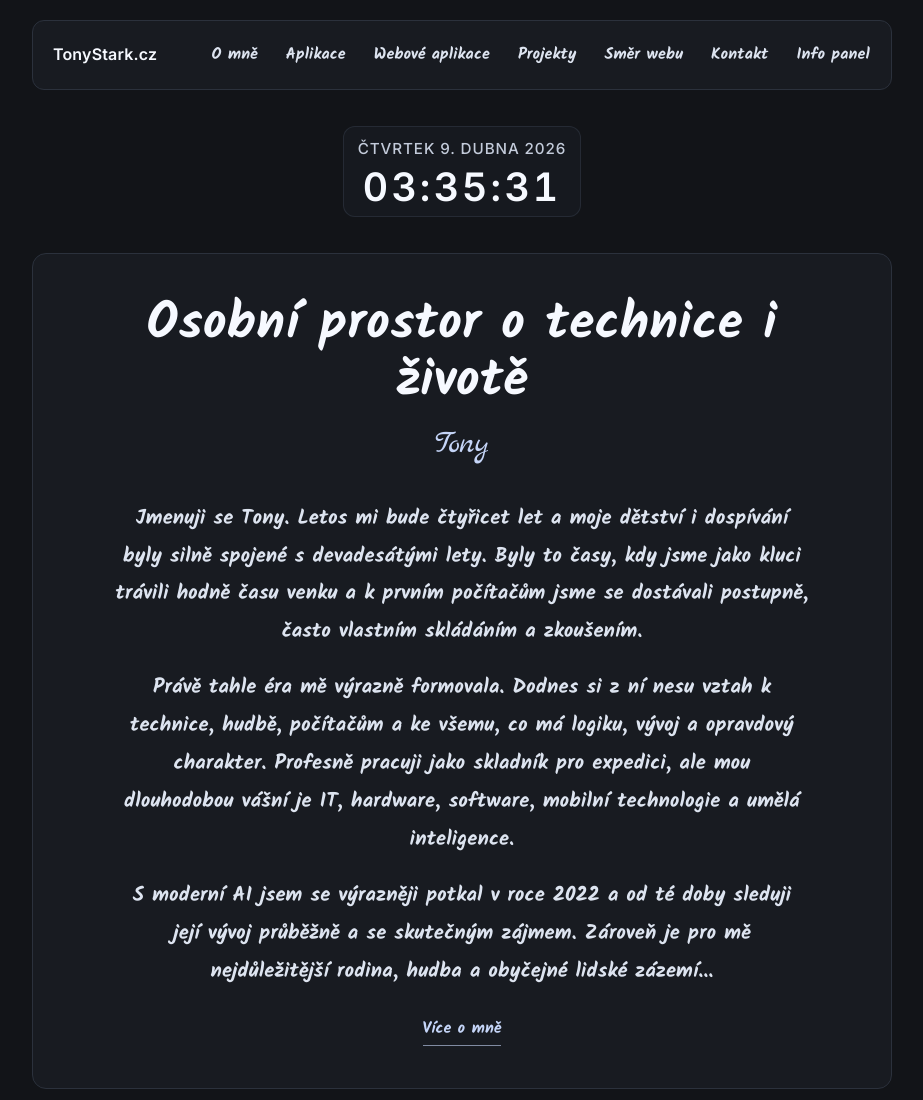
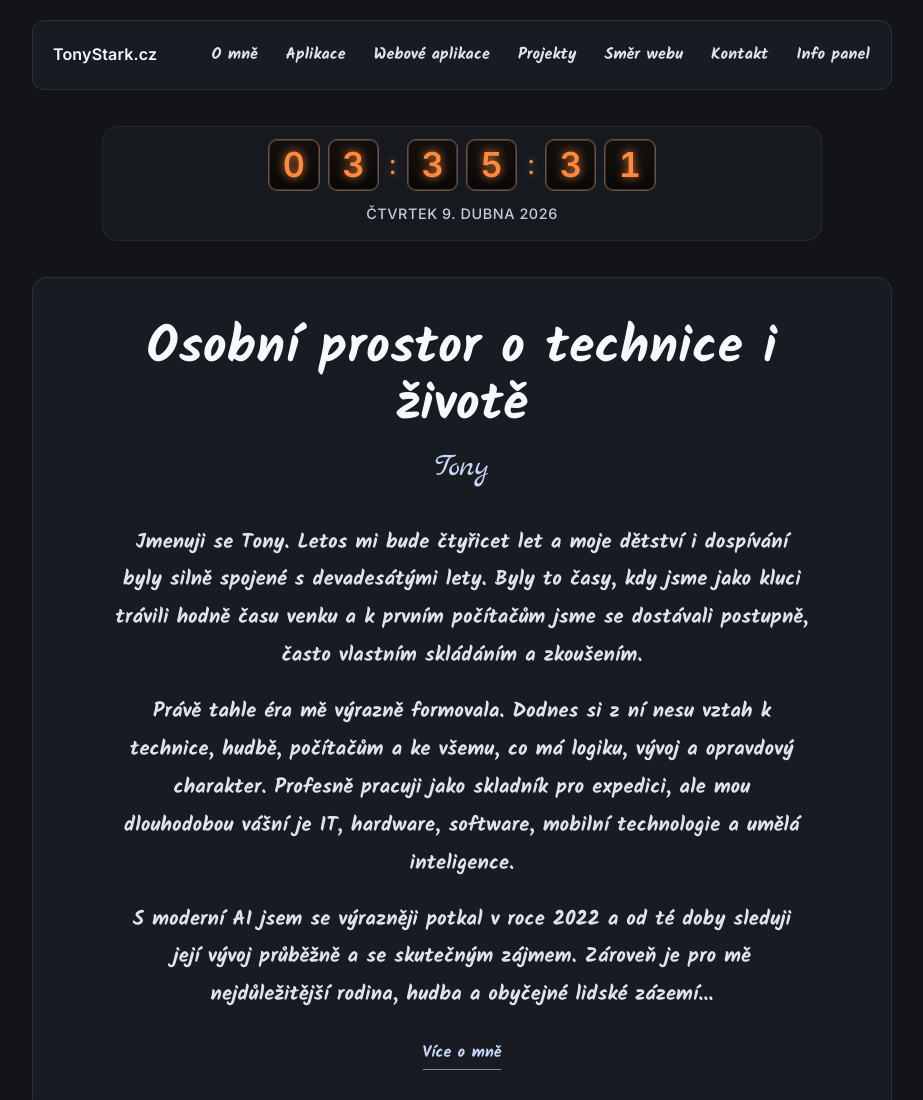
Before and after one commit to TonyStark-collab/tonystark.cz, a plain HTML site: page index.html in a window 1280 px wide. Shown: the top 1100 px of the page, without its empty margins (178-1101 px from the left). Drawn offline with Linux system fonts and the light colour scheme.

Commit message:
Přidat minimalistické digitronové hodiny na homepage

```diff
--- a/index.html
+++ b/index.html
@@ -42,33 +42,58 @@
     .clock-wrap {
       justify-self: center;
       display: grid;
-      gap: 2px;
-      padding: 8px 14px;
-      border: 1px solid color-mix(in srgb, var(--line) 76%, transparent);
-      border-radius: 12px;
-      background: color-mix(in srgb, var(--surface) 86%, transparent);
+      gap: 10px;
+      width: min(100%, 720px);
+      padding: 12px;
+      border: 1px solid color-mix(in srgb, var(--line) 68%, transparent);
+      border-radius: 16px;
+      background: color-mix(in srgb, var(--surface) 90%, transparent);
       text-align: center;
+    }
+
+    .clock-tubes {
+      display: flex;
+      justify-content: center;
+      align-items: center;
+      flex-wrap: wrap;
+      gap: 8px;
+    }
+
+    .tube {
+      min-width: clamp(2.3rem, 6.6vw, 3.2rem);
+      padding: 8px 9px;
+      border-radius: 9px;
+      border: 1px solid color-mix(in srgb, #ff9a57 30%, var(--line));
+      background: linear-gradient(180deg, #17120f 0%, #0f0d0d 100%);
+      color: #ff8a3d;
+      font-family: "Inter", system-ui, sans-serif;
+      font-variant-numeric: tabular-nums;
+      font-size: clamp(1.35rem, 5vw, 2.15rem);
+      line-height: 1;
+      font-weight: 600;
+      text-shadow: 0 0 8px color-mix(in srgb, #ff8a3d 85%, transparent);
+      box-shadow: inset 0 0 0 1px color-mix(in srgb, #ffd2ab 20%, transparent),
+        inset 0 -8px 18px color-mix(in srgb, #000 58%, transparent);
+    }
+
+    .tube-separator {
+      color: #ff9f5c;
+      font-family: "Inter", system-ui, sans-serif;
+      font-size: clamp(1.1rem, 4.4vw, 1.7rem);
+      line-height: 1;
+      text-shadow: 0 0 6px color-mix(in srgb, #ff8a3d 70%, transparent);
+      opacity: 0.9;
+      padding-inline: 2px;
     }
 
     .clock-date {
       margin: 0;
       font-family: "Inter", system-ui, sans-serif;
-      font-size: clamp(0.82rem, 1.9vw, 0.95rem);
-      letter-spacing: 0.06em;
+      font-size: clamp(0.77rem, 1.8vw, 0.9rem);
+      letter-spacing: 0.04em;
       text-transform: uppercase;
-      color: color-mix(in srgb, var(--text-soft) 72%, #7f8ca3);
+      color: color-mix(in srgb, var(--text-soft) 65%, #8f9cb3);
       font-weight: 500;
-    }
-
-    .clock-time {
-      margin: 0;
-      font-family: "Inter", system-ui, sans-serif;
-      font-variant-numeric: tabular-nums;
-      font-size: clamp(1.6rem, 5vw, 2.45rem);
-      line-height: 1.1;
-      letter-spacing: 0.08em;
-      color: var(--text);
-      font-weight: 600;
     }
 
     .nav {
@@ -211,9 +236,18 @@
       </div>
     </nav>
 
-    <section class="clock-wrap" aria-label="Aktuální datum a čas">
+    <section class="clock-wrap" aria-label="Digitronové hodiny">
+      <div class="clock-tubes" id="clock-time" aria-label="Aktuální čas">
+        <span class="tube" data-digit>0</span>
+        <span class="tube" data-digit>0</span>
+        <span class="tube-separator" aria-hidden="true">:</span>
+        <span class="tube" data-digit>0</span>
+        <span class="tube" data-digit>0</span>
+        <span class="tube-separator" aria-hidden="true">:</span>
+        <span class="tube" data-digit>0</span>
+        <span class="tube" data-digit>0</span>
+      </div>
       <p class="clock-date" id="clock-date">Načítám datum…</p>
-      <p class="clock-time" id="clock-time">--:--:--</p>
     </section>
 
     <main>
@@ -235,6 +269,7 @@
     const menu = document.getElementById('site-menu');
     const clockDate = document.getElementById('clock-date');
     const clockTime = document.getElementById('clock-time');
+    const clockDigits = Array.from(document.querySelectorAll('[data-digit]'));
 
     const czechDateFormatter = new Intl.DateTimeFormat('cs-CZ', {
       weekday: 'long',
@@ -255,7 +290,12 @@
     const updateClock = () => {
       const now = new Date();
       if (clockDate) clockDate.textContent = capitalizeFirst(czechDateFormatter.format(now));
-      if (clockTime) clockTime.textContent = timeFormatter.format(now);
+      const [hours, minutes, seconds] = timeFormatter.format(now).split(':');
+      const timeDigits = `${hours}${minutes}${seconds}`.split('');
+      clockDigits.forEach((digit, index) => {
+        digit.textContent = timeDigits[index] ?? '0';
+      });
+      if (clockTime) clockTime.setAttribute('aria-label', `Aktuální čas ${hours}:${minutes}:${seconds}`);
     };
 
     menuButton?.addEventListener('click', () => {
```
